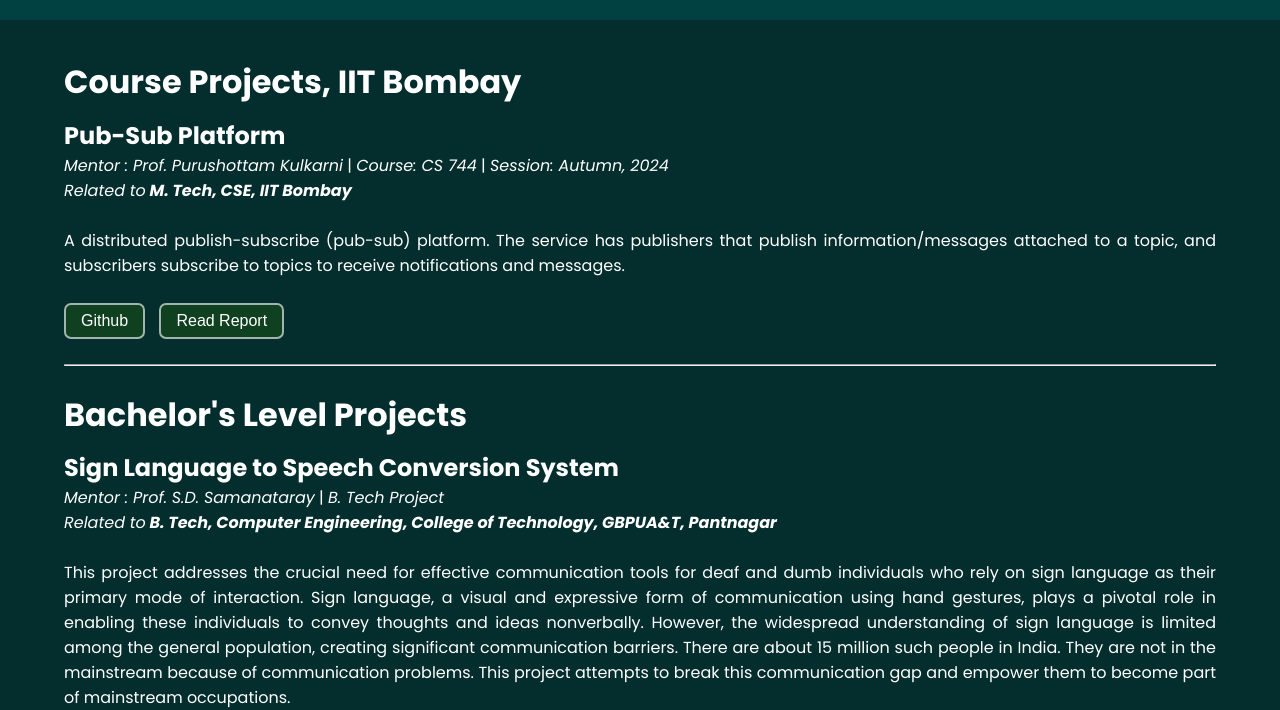
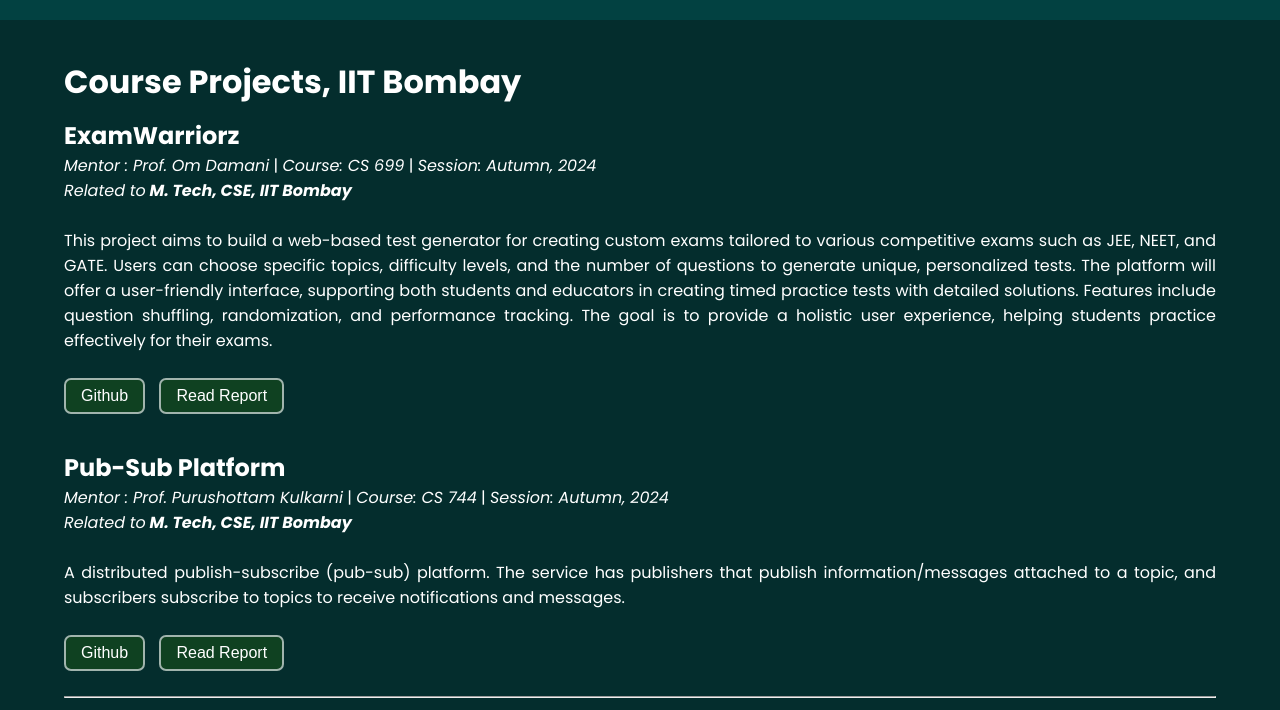
Before and after one commit to ayush-0727/my-portfolio-website, a plain HTML site: page project.html in a window 1280 px wide. Shown: the part 100-810 px from the top of the page. Drawn offline with Linux system fonts and the light colour scheme.

Commit message:
added one more project

```diff
--- a/project.html
+++ b/project.html
@@ -31,6 +31,39 @@
 
     <div class="projects">
       <h1>Course Projects, IIT Bombay</h1>
+      <div id="project-1" class="project">
+        <h2>ExamWarriorz</h2>
+        <p>
+          <em>Mentor : Prof. Om Damani</em> | <em>Course: CS 699</em> | <em>Session: Autumn, 2024</em>
+          <br />
+          <em
+            >Related to<strong>
+              M. Tech, CSE, IIT Bombay</strong
+            >
+          </em>
+        </p>
+        <br />
+        <p class="projectDescription">
+          This project aims to build a web-based test generator for creating custom exams tailored to various competitive exams such as JEE, NEET, and GATE. Users can choose specific topics, difficulty levels, and the number of questions to generate unique, personalized tests. The platform will offer a user-friendly interface, supporting both students and educators in creating timed practice tests with detailed solutions. Features include question shuffling, randomization, and performance tracking. The goal is to provide a holistic user experience, helping students practice effectively for their exams.
+        </p>
+        <br />
+        <button>
+          <a
+            href="https://github.com/ayush-0727/ExamWarriorz"
+            target="_blank"
+            >Github</a
+          >
+        </button>
+        <button class="report-btn">
+          <a
+            href="https://github.com/ayush-0727/ExamWarriorz/blob/main/ExamWarriorz_24m0767_24m0775_24m2135.pdf"
+            target="_blank"
+            >Read Report</a
+          >
+        </button>
+      </div>
+      <br>
+
       <div id="project-1" class="project">
         <h2>Pub-Sub Platform</h2>
         <p>
@@ -106,7 +139,6 @@
           >
         </button>
       </div>
-      <h1 style="margin-top: 5%;">More to come .....</h1>
     </div>
   </body>
 </html>
```
